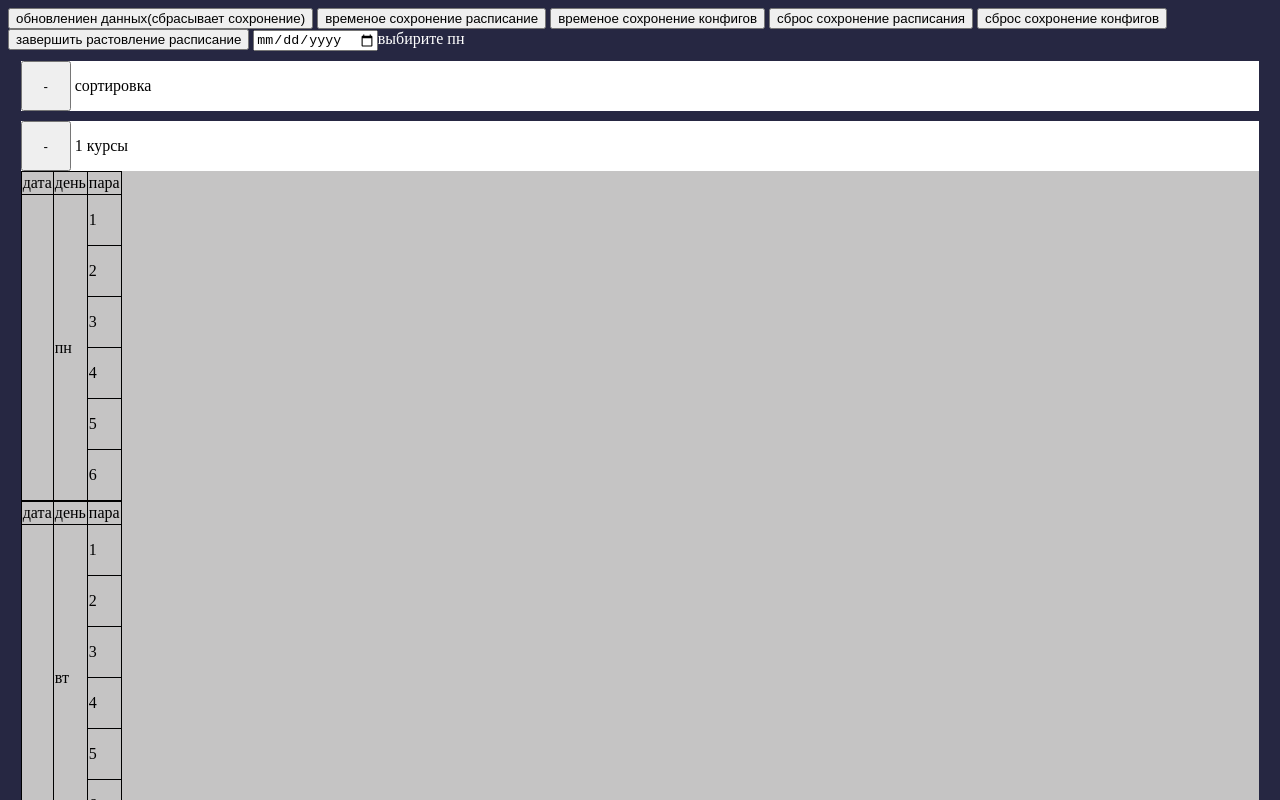
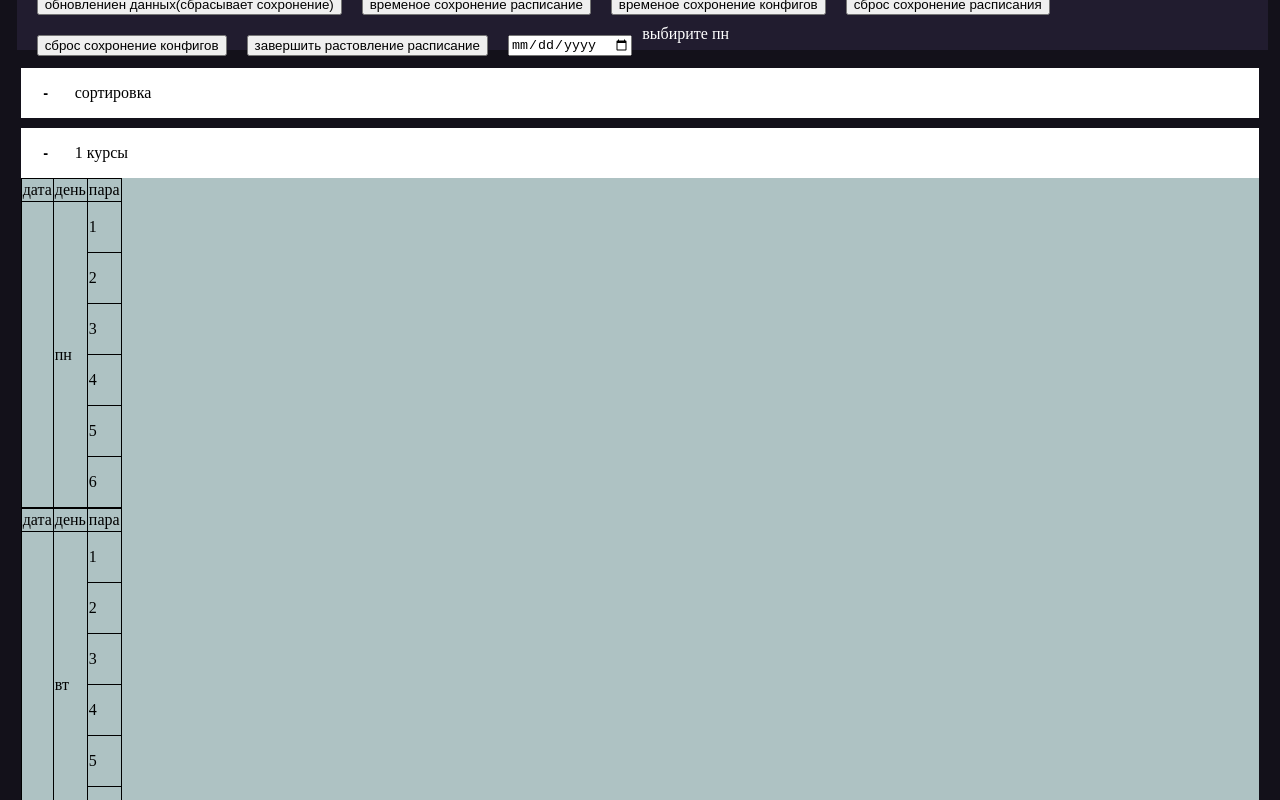
Before and after one commit to mitinu/Schedule, a website: page public/notIndex.html in a window 1280 px wide. Shown: the top 800 px of the page. Drawn offline with Linux system fonts and the light colour scheme.

Commit message:
style update

```diff
--- a/public/css/style.css
+++ b/public/css/style.css
@@ -1,5 +1,6 @@
 body{
-    background-color: rgb(38, 39, 66);
+    background-color: #13111a;
+    padding-top: 50px;
 }
 .course{
     margin: 10px 1%;
@@ -14,14 +15,17 @@ body{
 .roll{
     height: 50px;
     width: 50px;
+    background-color: white;
+    border: none;
+    font-size: 11pt;
+    font-weight: 900;
 }
 .content{
-    background-color: rgb(197, 196, 196);
+    background-color: #aec2c3;
     width:auto;
     overflow-x: auto;
 }
-.roll_professor{
-}
+
 td{
     border: solid black 1px;
 }
@@ -78,3 +82,18 @@ td{
 table {
     border-collapse: collapse;
 }
+header{
+    position: fixed;
+    top: 0;
+    left: 1.3%;
+    background-color: #211c2f;
+    height: 50px;
+    display: flex;
+    flex-wrap: wrap;
+    align-content: center;
+    width:97%;
+    padding-left: 10px;
+}
+header input{
+    margin: 10px;
+}
--- a/public/notIndex.html
+++ b/public/notIndex.html
@@ -160,6 +160,7 @@
             </div>
         </div>
     </div>
+    <header>
         <input type="button" value="обновлениен данных(cбрасывает сохронение)" onclick="uploading_data()">
         <input type="button" id="save_data" value="временое сохронение расписание" onclick="save_data()">
         <input type="button" id="save_config" value="временое сохронение конфигов" onclick="save_config()">
@@ -167,6 +168,8 @@
         <input type="button" value="сброс сохронение конфигов" onclick="func_remove_config(this)">
         <input type="button" id="complete_data" value="завершить растовление расписание" onclick="complete_data()">
         <input type="date" id="date" onblur="resetDate(this)"><font color="white">выбирите пн</font>
+    </header>
+
     <div class="sort">
         <input type="button" value="-" class="roll" onclick="rollFunc(this)"> сортировка
         <div class="content">
```
Also changed, not shown: 1 other file. Lines whose indentation alone changed are shown as unchanged.
